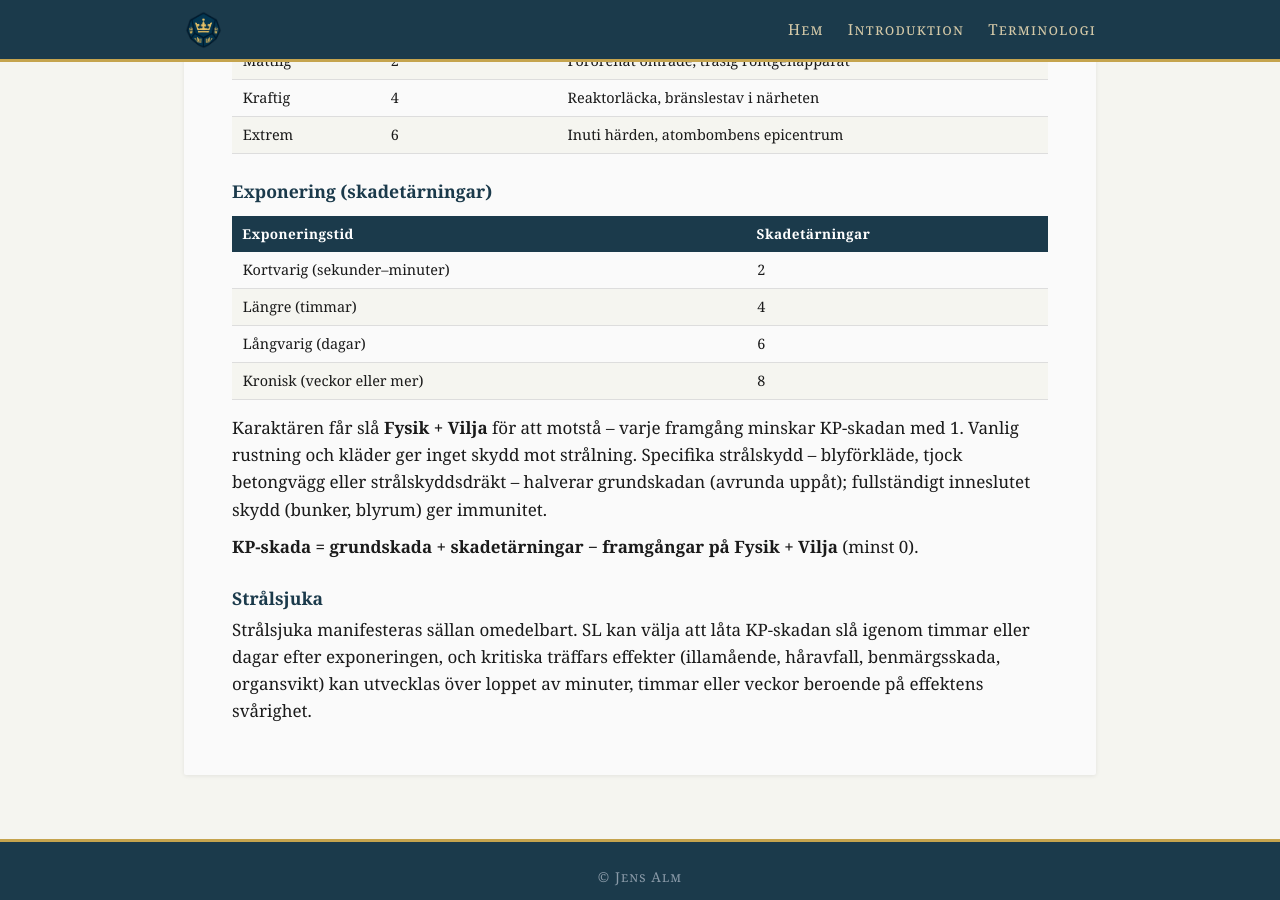
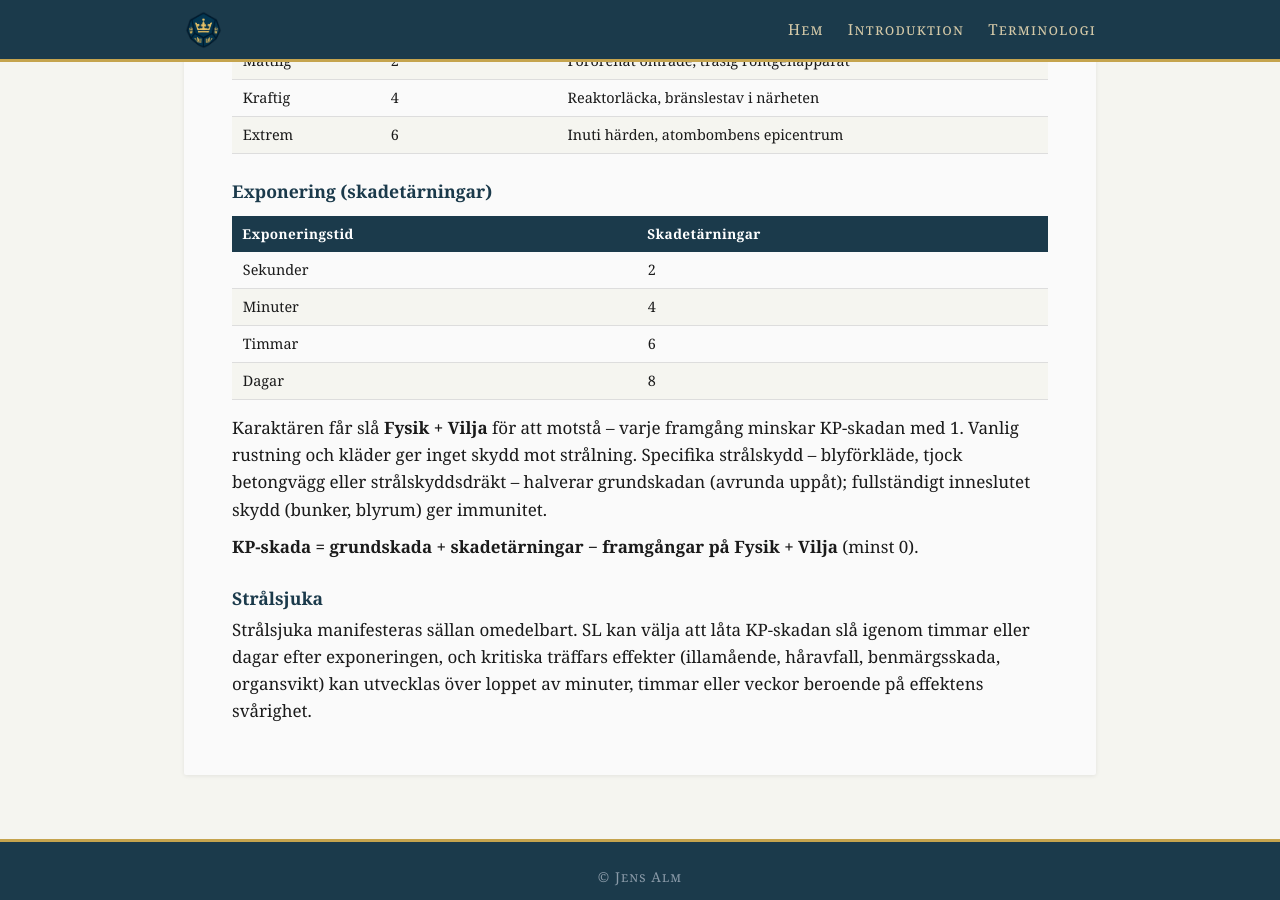
Before and after one commit to ulmus/Riket, a Jekyll site: the page built from Regler/Särskilda situationer.md, in a window 1280 px wide and 900 px high, scrolled down 3868 px. Built offline with Jekyll 4.4.1, drawn with Linux system fonts in a browser that asks for light colours; our own code applies the rules of GitHub Pages for plain Markdown files.

Commit message:
Korta exponeringsskalan till sekunder/minuter/timmar/dagar

```diff
--- a/Regler/Särskilda situationer.md
+++ b/Regler/Särskilda situationer.md
@@ -133,12 +133,12 @@ En person som utsätts för strålning tar skada där grundskadan beror på str
 
 ### Exponering (skadetärningar)
 
-| Exponeringstid               | Skadetärningar |
-| ---------------------------- | -------------- |
-| Kortvarig (sekunder–minuter) | 2              |
-| Längre (timmar)              | 4              |
-| Långvarig (dagar)            | 6              |
-| Kronisk (veckor eller mer)   | 8              |
+| Exponeringstid | Skadetärningar |
+| -------------- | -------------- |
+| Sekunder       | 2              |
+| Minuter        | 4              |
+| Timmar         | 6              |
+| Dagar          | 8              |
 
 Karaktären får slå **Fysik + Vilja** för att motstå – varje framgång minskar KP-skadan med 1. Vanlig rustning och kläder ger inget skydd mot strålning. Specifika strålskydd – blyförkläde, tjock betongvägg eller strålskyddsdräkt – halverar grundskadan (avrunda uppåt); fullständigt inneslutet skydd (bunker, blyrum) ger immunitet.
 
```
